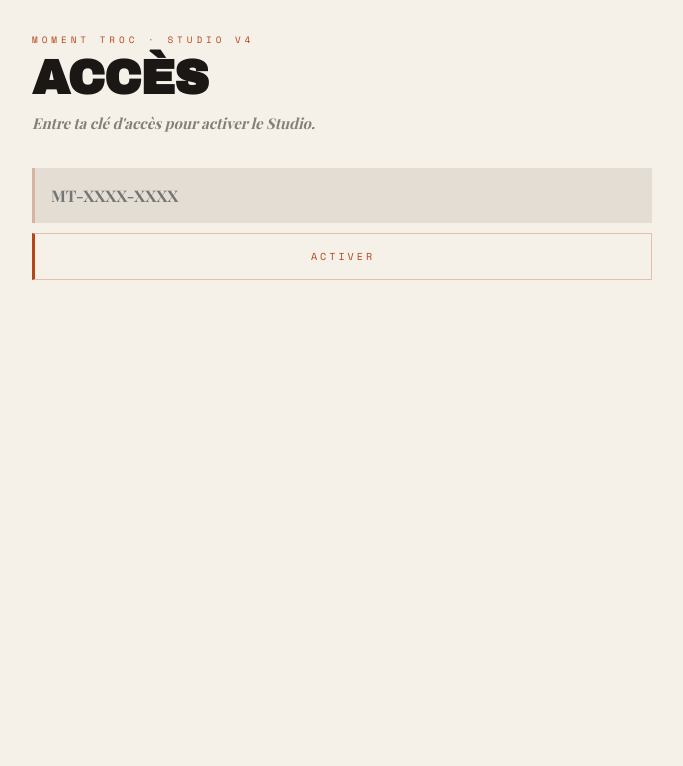
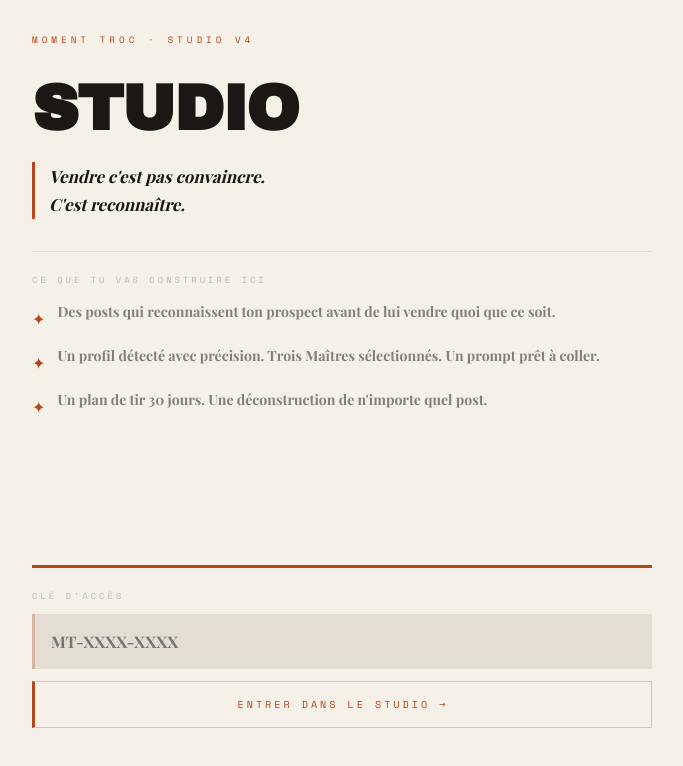
Before and after one commit to Meshak242/Moment-troc-lab, a plain HTML site: page index.html in a window 1280 px wide. Shown: the whole page, without its empty margins (298-981 px from the left). Drawn offline with nearby package versions, Linux system fonts and the light colour scheme; a web font is replaced by a local one.

Commit message:
Add files via upload

```diff
--- a/index.html
+++ b/index.html
@@ -302,12 +302,30 @@
 /* CLÉ */
 function showKey(){
   render(
-    '<span class="eyebrow">Moment Troc · Studio V4</span>'+
-    '<h1>Accès</h1>'+
-    '<p class="sub">Entre ta clé d\'accès pour activer le Studio.</p>'+
-    '<input type="password" id="kf" placeholder="MT-XXXX-XXXX" autocomplete="off">'+
-    '<div id="kerr" class="err off">Clé invalide.</div>'+
-    '<button class="btn btn-primary" onclick="checkKey()">Activer</button>'
+    '<div style="min-height:calc(100vh - 80px);display:flex;flex-direction:column;justify-content:space-between;padding-bottom:24px;">'+
+    '<div>'+
+    '<span class="eyebrow" style="margin-bottom:32px;display:block;">Moment Troc · Studio V4</span>'+
+    '<h1 style="font-size:clamp(2.8rem,12vw,4rem);margin-bottom:0;line-height:0.9;">STUDIO</h1>'+
+    '<div style="border-left:3px solid var(--rust);padding-left:14px;margin:24px 0 32px;">'+
+    '<p style="font-family:Playfair Display,serif;font-style:italic;font-size:1.05rem;line-height:1.7;color:var(--ink);">Vendre c\'est pas convaincre.</p>'+
+    '<p style="font-family:Playfair Display,serif;font-style:italic;font-size:1.05rem;line-height:1.7;color:var(--ink);">C\'est reconnaître.</p>'+
+    '</div>'+
+    '<div style="border-top:1px solid var(--border);padding-top:20px;margin-bottom:4px;">'+
+    '<span style="font-family:Space Mono,monospace;font-size:0.55rem;letter-spacing:3px;text-transform:uppercase;color:var(--ink-dim);display:block;margin-bottom:14px;">Ce que tu vas construire ici</span>'+
+    '<div style="display:flex;flex-direction:column;gap:12px;margin-bottom:28px;">'+
+    '<div style="display:flex;gap:12px;align-items:flex-start;"><span style="color:var(--rust);margin-top:4px;flex-shrink:0;">✦</span><span style="font-size:0.88rem;color:var(--ink-mid);line-height:1.55;">Des posts qui reconnaissent ton prospect avant de lui vendre quoi que ce soit.</span></div>'+
+    '<div style="display:flex;gap:12px;align-items:flex-start;"><span style="color:var(--rust);margin-top:4px;flex-shrink:0;">✦</span><span style="font-size:0.88rem;color:var(--ink-mid);line-height:1.55;">Un profil détecté avec précision. Trois Maîtres sélectionnés. Un prompt prêt à coller.</span></div>'+
+    '<div style="display:flex;gap:12px;align-items:flex-start;"><span style="color:var(--rust);margin-top:4px;flex-shrink:0;">✦</span><span style="font-size:0.88rem;color:var(--ink-mid);line-height:1.55;">Un plan de tir 30 jours. Une déconstruction de n\'importe quel post.</span></div>'+
+    '</div>'+
+    '</div>'+
+    '</div>'+
+    '<div style="border-top:3px solid var(--rust);padding-top:20px;">'+
+    '<span style="font-family:Space Mono,monospace;font-size:0.55rem;letter-spacing:3px;text-transform:uppercase;color:var(--ink-dim);display:block;margin-bottom:10px;">Clé d\'accès</span>'+
+    '<input type="password" id="kf" placeholder="MT-XXXX-XXXX" autocomplete="off" style="margin-top:0;" onkeydown="if(event.key===\'Enter\')checkKey()">'+
+    '<div id="kerr" class="err off">Clé invalide. Vérifie et réessaie.</div>'+
+    '<button class="btn btn-primary" onclick="checkKey()" style="margin-top:12px;">Entrer dans le Studio →</button>'+
+    '</div>'+
+    '</div>'
   );
 }
 
```
